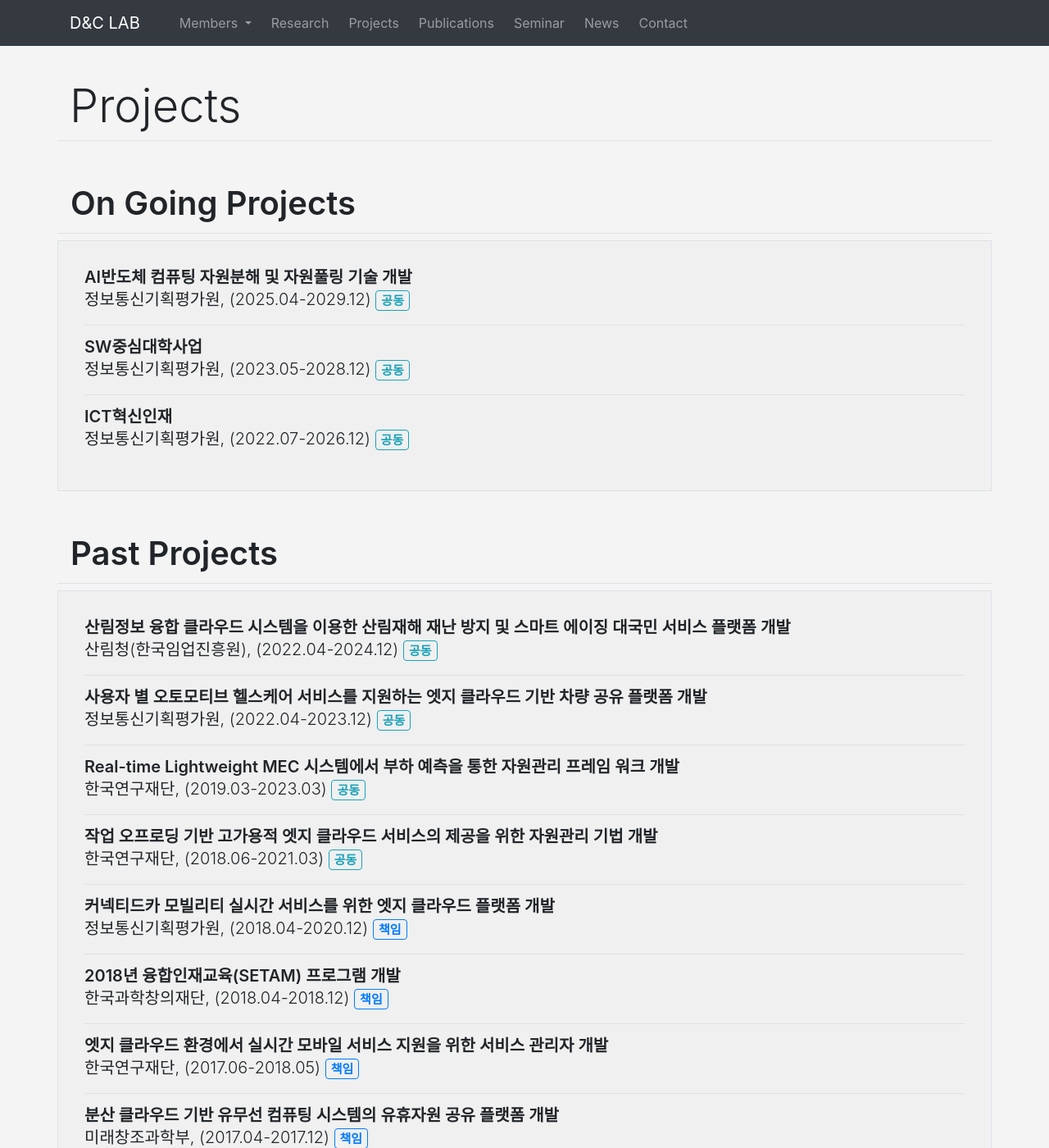
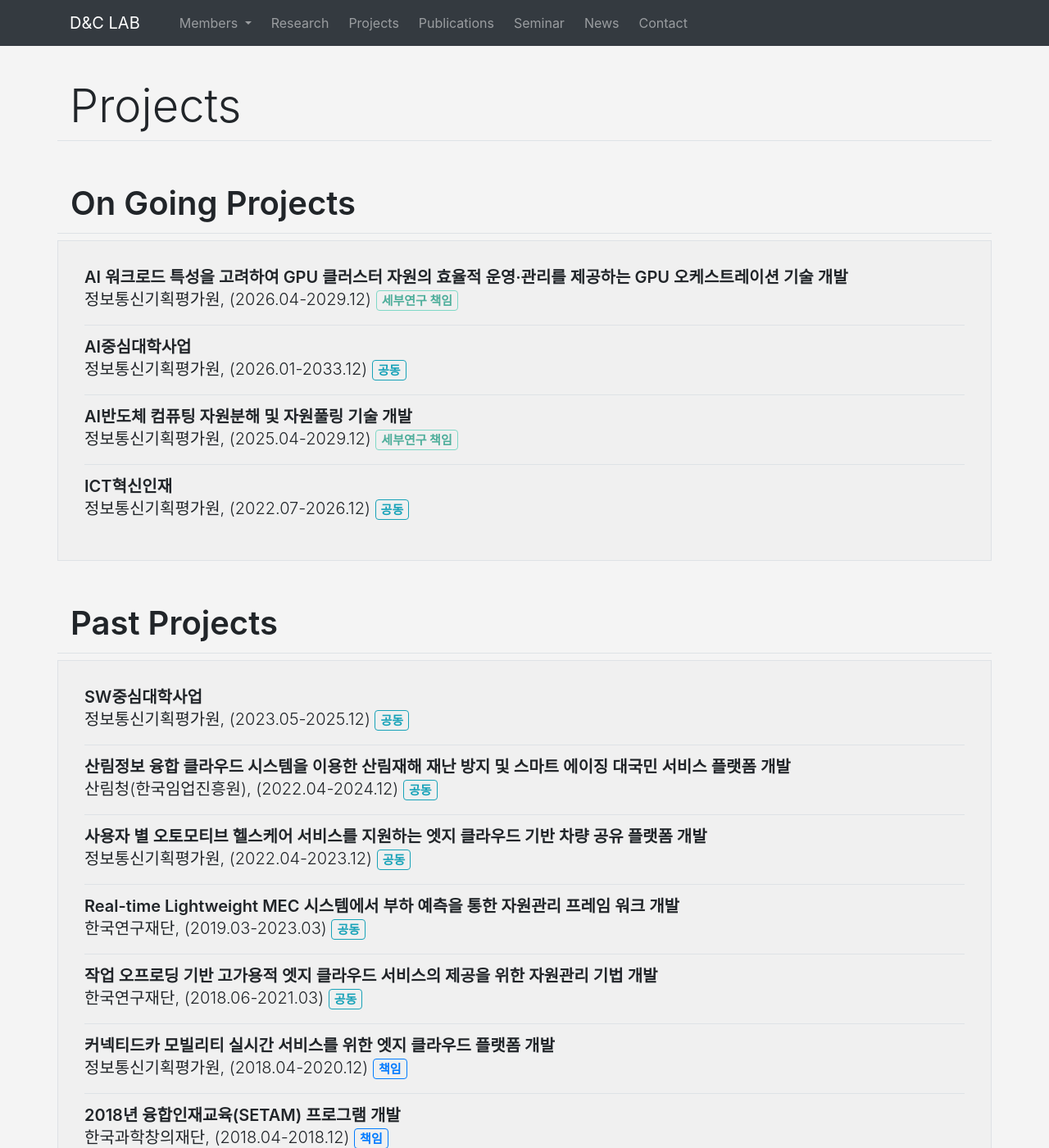
Before and after one commit to KU-Cloud/ku-cloud.github.io, a Jekyll site: the page built from projects.html, in a window 1280 px wide and 1400 px high. Shown: the whole window at 82% size. Built offline with Jekyll 4.4.1, drawn with Linux system fonts in a browser that asks for light colours.

Commit message:
update: updated projects name with details Added new GPU project and changed old dates

```diff
--- a/_data/members.yaml
+++ b/_data/members.yaml
@@ -29,7 +29,7 @@ phd:
       - "LG U+"
   - name: Taeshin Kang
     mail: teri98@korea.ac.kr
-    course: Ph.D. course
+    course: Integrated MS-Ph.D. course
     research:
       - "Resource Elasticity Management"
   - name: Hokun Park
--- a/_data/projects.yaml
+++ b/_data/projects.yaml
@@ -404,26 +404,42 @@
   end: 2024-12-31
   role: "corep"
 
+- title: "SW중심대학사업"
+  sponsor:
+    short: "IITP"
+    full: "정보통신기획평가원"
+  start: 2023-05-01
+  end: 2025-12-31
+  role: "corep"
+
 - title: "ICT혁신인재"
   sponsor:
-    short: "정보통신기획평가원"
+    short: "IITP"
     full: "정보통신기획평가원"
   start: 2022-07-01
   end: 2026-12-31
   role: "corep"
 
-- title: "SW중심대학사업"
-  sponsor:
-    short: "정보통신기획평가원"
-    full: "정보통신기획평가원"
-  start: 2023-05-01
-  end: 2028-12-31
-  role: "corep"
-
 - title: "AI반도체 컴퓨팅 자원분해 및 자원풀링 기술 개발"
   sponsor:
-    short: "정보통신기획평가원"
+    short: "IITP"
     full: "정보통신기획평가원"
   start: 2025-04-01
   end: 2029-12-31
+  role: "subrep"
+
+- title: "AI중심대학사업"
+  sponsor:
+    short: "IITP"
+    full: "정보통신기획평가원"
+  start: 2026-01-01
+  end: 2033-12-31
   role: "corep"
+
+- title: "AI 워크로드 특성을 고려하여 GPU 클러스터 자원의 효율적 운영·관리를 제공하는 GPU 오케스트레이션 기술 개발"
+  sponsor:
+    short: "IITP"
+    full: "정보통신기획평가원"
+  start: 2026-04-01
+  end: 2029-12-31
+  role: "subrep"
--- a/assets/sass/_page-members.scss
+++ b/assets/sass/_page-members.scss
@@ -101,8 +101,8 @@
 .page-students {
   .student-col {
     @include media-breakpoint-up(lg) {
-      flex: 0 0 25%;
-      max-width: 25%;
+      flex: 0 0 20%;
+      max-width: 20%;
     }
   }
 
--- a/projects.html
+++ b/projects.html
@@ -46,8 +46,6 @@ e.g. `site.time` to `build_date` and `project.end` to `pdate`
 
             {% if pdate > build_date  %}
                 {% include project-item.html project=project%}
-            {% else %}
-                {% break %}
             {% endif %}
         {% endfor %}
     </ul>
```
Also changed, not shown: assets/images/members/Taeheon Roh - original.webp (added), assets/images/members/Taeheon Roh.webp.
